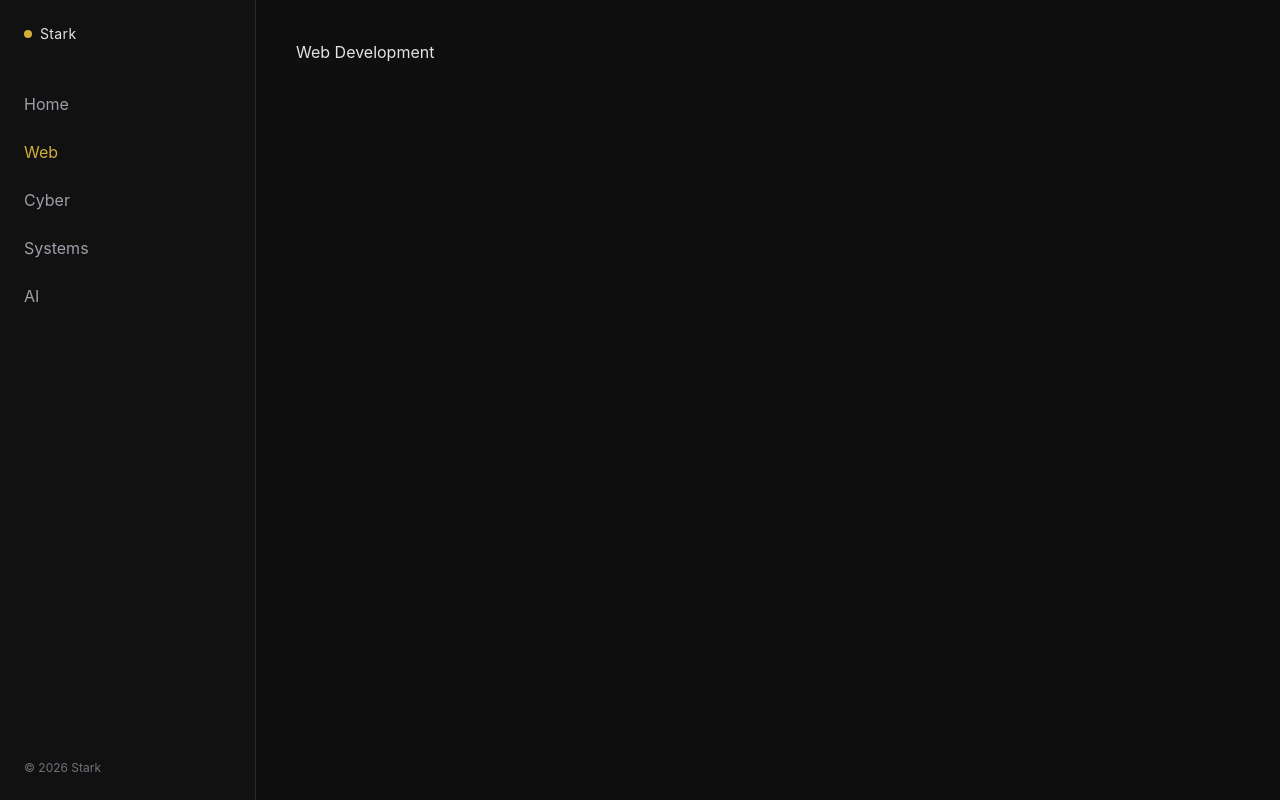
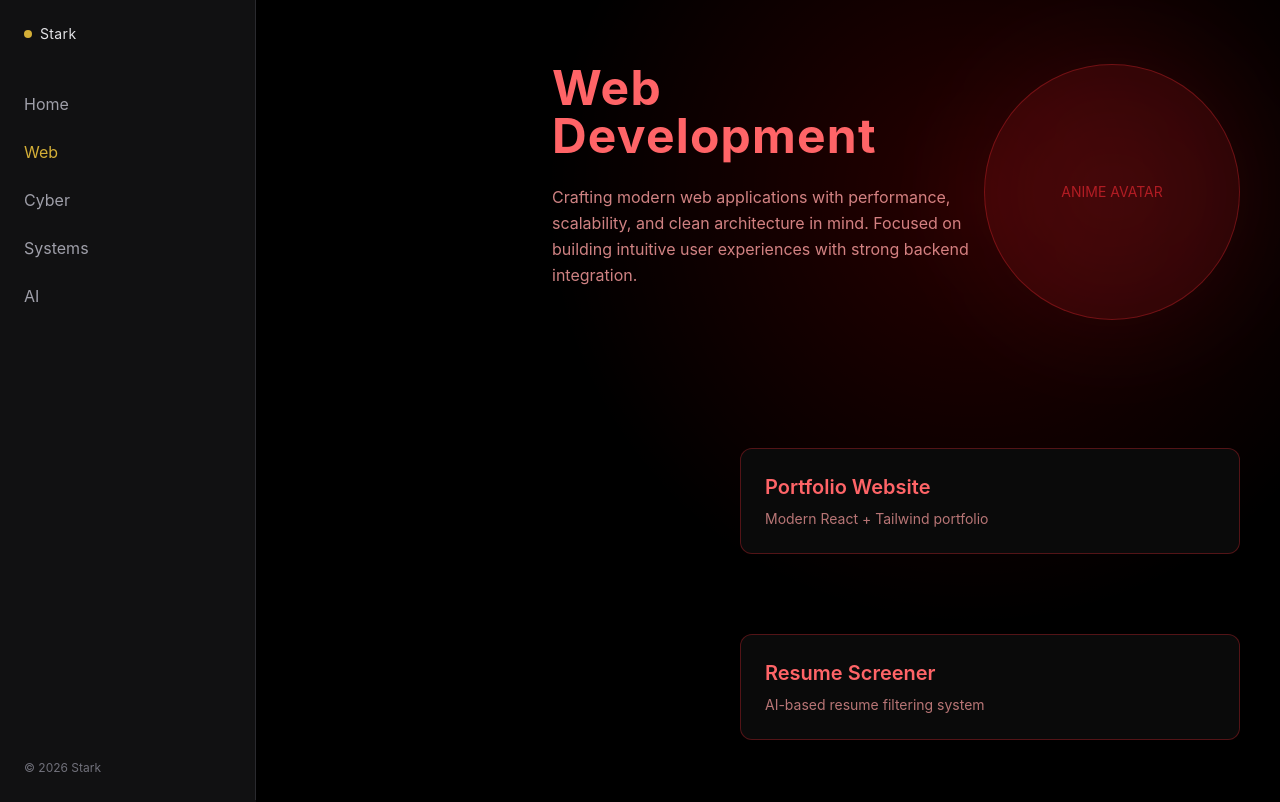
Before and after one commit to Lakshaya-stark/my-portfolio, a React (Vite) app: page /web in a window 1280 px wide. Shown: the top 802 px of the page. Built offline with nearby package versions, Linux system fonts and the light colour scheme.

Commit message:
started frontend page

```diff
--- a/src/pages/Web.jsx
+++ b/src/pages/Web.jsx
@@ -1,3 +1,94 @@
+import { motion } from "framer-motion";
+
+const projects = [
+  {
+    name: "Portfolio Website",
+    desc: "Modern React + Tailwind portfolio",
+    link: "https://github.com/yourrepo1",
+  },
+  {
+    name: "Resume Screener",
+    desc: "AI-based resume filtering system",
+    link: "https://github.com/yourrepo2",
+  },
+  {
+    name: "Real-time Chat App",
+    desc: "WebSocket based messaging system",
+    link: "https://github.com/yourrepo3",
+  },
+];
+
 export default function Web() {
-  return <div className="p-10">Web Development</div>;
+  return (
+    <div className="min-h-screen  bg-black text-red-400 relative overflow-hidden">
+      {/* BACKGROUND GLOW */}
+      <div className="absolute inset-0 bg-[radial-gradient(circle_at_70%_20%,rgba(255,0,0,0.15),transparent_40%)]"></div>
+
+      <div className="relative z-10 flex">
+        {/* SIDEBAR SPACE */}
+        <div className="w-64 hidden md:block"></div>
+
+        {/* MAIN */}
+        <div className="flex-1 px-10 py-16">
+          {/* HERO */}
+          <div className="flex justify-between items-start">
+            {/* LEFT TEXT */}
+            <div className="max-w-xl">
+              <h1 className="text-5xl font-bold mb-6 tracking-wide">
+                Web Development
+              </h1>
+
+              <p className="text-red-300/80 leading-relaxed">
+                Crafting modern web applications with performance, scalability,
+                and clean architecture in mind. Focused on building intuitive
+                user experiences with strong backend integration.
+              </p>
+            </div>
+
+            {/* RIGHT AVATAR */}
+            <div className="relative">
+              <div className="w-64 h-64 rounded-full bg-red-500/10 border border-red-500/30 flex items-center justify-center">
+                <span className="text-red-500/60 text-sm">ANIME AVATAR</span>
+              </div>
+
+              {/* subtle glow */}
+              <div className="absolute inset-0 blur-3xl bg-red-500/10 rounded-full"></div>
+            </div>
+          </div>
+
+          {/* PROJECTS */}
+          <div className="mt-32 space-y-20">
+            {projects.map((project, index) => (
+              <motion.div
+                key={index}
+                initial={{ opacity: 0, x: 200 }}
+                whileInView={{ opacity: 1, x: 0 }}
+                transition={{ duration: 0.8, ease: "easeOut" }}
+                viewport={{ once: true }}
+                className="flex justify-end"
+              >
+                <a
+                  href={project.link}
+                  target="_blank"
+                  rel="noopener noreferrer"
+                  className="group relative w-[500px] bg-[#0a0a0a] border border-red-500/30 rounded-xl p-6 hover:border-red-500 transition"
+                >
+                  {/* glow */}
+                  <div className="absolute inset-0 opacity-0 group-hover:opacity-100 bg-red-500/10 blur-2xl transition"></div>
+
+                  <h3 className="text-xl font-semibold mb-2 relative z-10">
+                    {project.name}
+                  </h3>
+
+                  <p className="text-red-300/70 text-sm relative z-10">
+                    {project.desc}
+                  </p>
+                </a>
+              </motion.div>
+            ))}
+          </div>
+        </div>
+      </div>
+    </div>
+  );
 }
```
